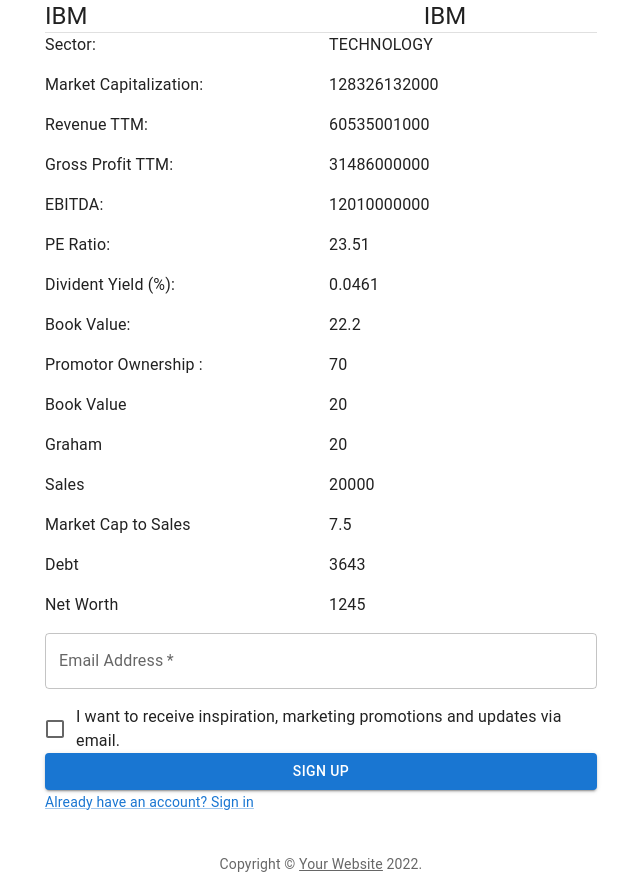
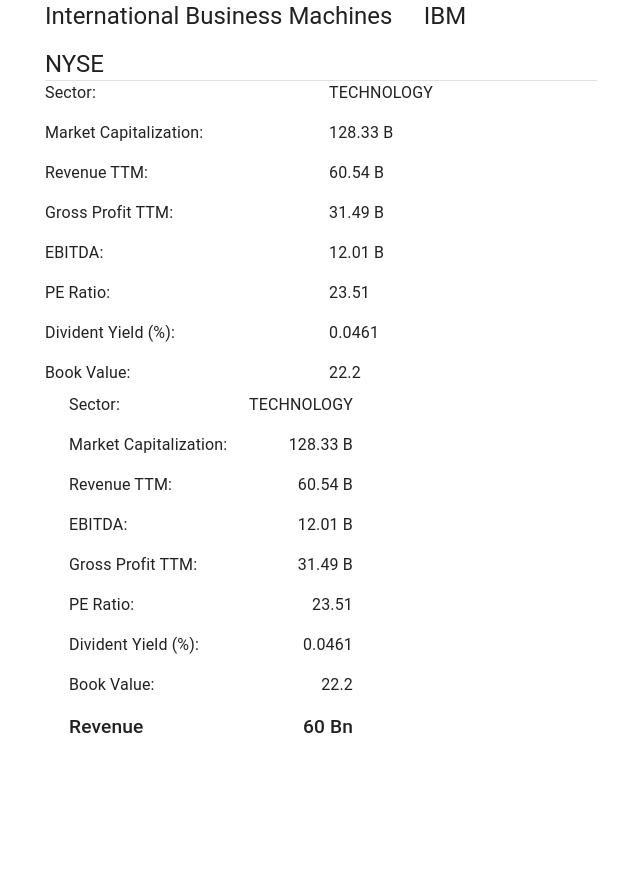
Before and after one commit to kaiwalyag/screener, a React (Create React App) app: page / in a window 1280 px wide. Shown: the whole page, without its empty margins (319-959 px from the left). After the commit the page ends 800 px from the top, so only its background shows below. Built offline with nearby package versions, Linux system fonts and the light colour scheme.

Commit message:
Formatted files with prettier

```diff
--- a/package.json
+++ b/package.json
@@ -38,5 +38,8 @@
       "last 1 firefox version",
       "last 1 safari version"
     ]
+  },
+  "devDependencies": {
+    "prettier": "2.7.1"
   }
 }
--- a/src/App.css
+++ b/src/App.css
@@ -36,3 +36,26 @@
     transform: rotate(360deg);
   }
 }
+
+.mainContainer {
+  display: flex;
+  flex-direction: row;
+  flex-wrap: wrap;
+}
+
+.container2 {
+  display: flex;
+  flex-direction: column;
+  font-size: 1.2rem;
+  width: 300px;
+  margin-left: 1rem;
+  margin-right: 1rem;
+}
+
+.box {
+  display: flex;
+  flex-direction: row;
+  justify-content: space-between;
+  padding: 0.5rem;
+  font-weight: 500;
+}
--- a/src/App.js
+++ b/src/App.js
@@ -1,5 +1,5 @@
-import logo from './logo.svg';
-import './App.css';
+import logo from "./logo.svg";
+import "./App.css";
 import {
   AppBar,
   colors,
@@ -7,7 +7,6 @@
   CssBaseline,
   Typography,
   Container,
-
   Box,
   Grid,
   Button,
@@ -16,112 +15,79 @@
   Checkbox,
   TextField,
   Link,
-  Divider
-} from '@mui/material';
+  Divider,
+} from "@mui/material";
 
-import { styled, createTheme, ThemeProvider } from '@mui/system';
-
+import { styled, createTheme, ThemeProvider } from "@mui/system";
 
 // Create a theme instance.
 
 const company = {
-    "Symbol": "IBM",
-    "AssetType": "Common Stock",
-    "Name": "International Business Machines",
-    "Description": "International Business Machines Corporation (IBM) is an American multinational technology company headquartered in Armonk, New York.",
-    "CIK": "51143",
-    "Exchange": "NYSE",
-    "Currency": "USD",
-    "Country": "USA",
-    "Sector": "TECHNOLOGY",
-    "Industry": "COMPUTER & OFFICE EQUIPMENT",
-    "Address": "1 NEW ORCHARD ROAD, ARMONK, NY, US",
-    "FiscalYearEnd": "December",
-    "LatestQuarter": "2022-09-30",
-    "MarketCapitalization": "128326132000",
-    "EBITDA": "12010000000",
-    "PERatio": "23.51",
-    "PEGRatio": "1.223",
-    "BookValue": "22.2",
-    "DividendPerShare": "6.59",
-    "DividendYield": "0.0461",
-    "EPS": "6.09",
-    "RevenuePerShareTTM": "67.2",
-    "ProfitMargin": "0.0209",
-    "OperatingMarginTTM": "0.115",
-    "ReturnOnAssetsTTM": "0.0322",
-    "ReturnOnEquityTTM": "0.0648",
-    "RevenueTTM": "60535001000",
-    "GrossProfitTTM": "31486000000",
-    "DilutedEPSTTM": "6.09",
-    "QuarterlyEarningsGrowthYOY": "0.041",
-    "QuarterlyRevenueGrowthYOY": "0.065",
-    "AnalystTargetPrice": "139.96",
-    "TrailingPE": "23.51",
-    "ForwardPE": "14.9",
-    "PriceToSalesRatioTTM": "2.12",
-    "PriceToBookRatio": "6.45",
-    "EVToRevenue": "2.869",
-    "EVToEBITDA": "24.94",
-    "Beta": "0.877",
+  Symbol: "IBM",
+  AssetType: "Common Stock",
+  Name: "International Business Machines",
+  Description:
+    "International Business Machines Corporation (IBM) is an American multinational technology company headquartered in Armonk, New York.",
+  CIK: "51143",
+  Exchange: "NYSE",
+  Currency: "USD",
+  Country: "USA",
+  Sector: "TECHNOLOGY",
+  Industry: "COMPUTER & OFFICE EQUIPMENT",
+  Address: "1 NEW ORCHARD ROAD, ARMONK, NY, US",
+  FiscalYearEnd: "December",
+  LatestQuarter: "2022-09-30",
+  MarketCapitalization: "128326132000",
+  EBITDA: "12010000000",
+  PERatio: "23.51",
+  PEGRatio: "1.223",
+  BookValue: "22.2",
+  DividendPerShare: "6.59",
+  DividendYield: "0.0461",
+  EPS: "6.09",
+  RevenuePerShareTTM: "67.2",
+  ProfitMargin: "0.0209",
+  OperatingMarginTTM: "0.115",
+  ReturnOnAssetsTTM: "0.0322",
+  ReturnOnEquityTTM: "0.0648",
+  RevenueTTM: "60535001000",
+  GrossProfitTTM: "31486000000",
+  DilutedEPSTTM: "6.09",
+  QuarterlyEarningsGrowthYOY: "0.041",
+  QuarterlyRevenueGrowthYOY: "0.065",
+  AnalystTargetPrice: "139.96",
+  TrailingPE: "23.51",
+  ForwardPE: "14.9",
+  PriceToSalesRatioTTM: "2.12",
+  PriceToBookRatio: "6.45",
+  EVToRevenue: "2.869",
+  EVToEBITDA: "24.94",
+  Beta: "0.877",
   "52WeekHigh": "144.13",
   "52WeekLow": "109.15",
   "50DayMovingAverage": "128.1",
   "200DayMovingAverage": "131.68",
-    "SharesOutstanding": "896320000",
-    "DividendDate": "2022-12-10",
-    "ExDividendDate": "2022-11-09"
-}
+  SharesOutstanding: "896320000",
+  DividendDate: "2022-12-10",
+  ExDividendDate: "2022-11-09",
+};
 
 const theme = createTheme({
   palette: {
     primary: {
-      main: "#42c2db"
+      main: "#42c2db",
     },
     secondary: {
-      main: "#19857b"
+      main: "#19857b",
     },
     error: {
-      main: colors.red.A400
+      main: colors.red.A400,
     },
     background: {
-      default: "#fff"
-    }
-  }
+      default: "#fff",
+    },
+  },
 });
-
-
-
-// const useStyles = makeStyles((theme) => ({
-//   paper: {
-//     marginTop: theme.spacing(8),
-//     display: "flex",
-//     flexDirection: "column",
-//     alignItems: "center"
-//   },
-//   avatar: {
-//     margin: theme.spacing(1),
-//     backgroundColor: theme.palette.secondary.main
-//   },
-//   form: {
-//     width: "100%", // Fix IE 11 issue.
-//     marginTop: theme.spacing(3),
-//     fontSize: 16
-//   },
-//   submit: {
-//     margin: theme.spacing(3, 0, 2)
-//   },
-//   stockName: {
-//     fontWeight: 700,
-//     color: '#33ab9f'
-//   },
-//   key: {
-//     fontWeight: 700
-//   },
-//   value: {
-//     fontWeight: 600
-//   }
-// }));
 
 function Copyright() {
   return (
@@ -136,6 +102,19 @@
   );
 }
 
+function convertToCurrency(labelValue) {
+  // Nine Zeroes for Billions
+  return Math.abs(Number(labelValue)) >= 1.0e9
+    ? (Math.abs(Number(labelValue)) / 1.0e9).toFixed(2) + " B"
+    : // Six Zeroes for Millions
+    Math.abs(Number(labelValue)) >= 1.0e6
+    ? (Math.abs(Number(labelValue)) / 1.0e6).toFixed(2) + " M"
+    : // Three Zeroes for Thousands
+    Math.abs(Number(labelValue)) >= 1.0e3
+    ? (Math.abs(Number(labelValue)) / 1.0e3).toFixed(2) + " K"
+    : Math.abs(Number(labelValue));
+}
+
 function App() {
   //const classes = useStyles();
 
@@ -146,164 +125,143 @@
         <Grid container spacing={2}>
           <Grid item xs={6} md={8}>
             <Typography component="h1" variant="h5">
-              IBM
+              {company.Name}
             </Typography>
           </Grid>
           <Grid item xs={6} md={4}>
             <Typography component="h1" variant="h5">
-            IBM
+              {company.Symbol}
+            </Typography>
+          </Grid>
+          <Grid item xs={6} md={4}>
+            <Typography component="h1" variant="h5">
+              {company.Exchange}
             </Typography>
           </Grid>
         </Grid>
-        <Divider  />
+        <Divider />
         <div>
           <Grid container spacing={2}>
-
-
             <Grid item xs={12} sm={6}>
               <Typography>Sector:</Typography>
             </Grid>
             <Grid item xs={12} sm={6}>
-              <Typography >{company.Sector}</Typography>
+              <Typography>{company.Sector}</Typography>
             </Grid>
 
             <Grid item xs={12} sm={6}>
-              <Typography >Market Capitalization:</Typography>
+              <Typography>Market Capitalization:</Typography>
             </Grid>
             <Grid item xs={12} sm={6}>
-              <Typography >{company.MarketCapitalization}</Typography>
+              <Typography>
+                {convertToCurrency(company.MarketCapitalization)}
+              </Typography>
             </Grid>
 
             <Grid item xs={12} sm={6}>
-              <Typography >Revenue TTM:</Typography>
+              <Typography>Revenue TTM:</Typography>
             </Grid>
             <Grid item xs={12} sm={6}>
-              <Typography >{company.RevenueTTM}</Typography>
+              <Typography>{convertToCurrency(company.RevenueTTM)}</Typography>
             </Grid>
 
             <Grid item xs={12} sm={6}>
-              <Typography >Gross Profit TTM:</Typography>
+              <Typography>Gross Profit TTM:</Typography>
             </Grid>
             <Grid item xs={12} sm={6}>
-              <Typography>{company.GrossProfitTTM}</Typography>
+              <Typography>
+                {convertToCurrency(company.GrossProfitTTM)}
+              </Typography>
             </Grid>
 
             <Grid item xs={12} sm={6}>
-              <Typography >EBITDA:</Typography>
+              <Typography>EBITDA:</Typography>
             </Grid>
             <Grid item xs={12} sm={6}>
-              <Typography>{company.EBITDA}</Typography>
+              <Typography>{convertToCurrency(company.EBITDA)}</Typography>
             </Grid>
 
             <Grid item xs={12} sm={6}>
-              <Typography >PE Ratio:</Typography>
+              <Typography>PE Ratio:</Typography>
             </Grid>
             <Grid item xs={12} sm={6}>
               <Typography>{company.PERatio}</Typography>
             </Grid>
 
             <Grid item xs={12} sm={6}>
-              <Typography >
-                Divident Yield (%):
-              </Typography>
+              <Typography>Divident Yield (%):</Typography>
             </Grid>
             <Grid item xs={12} sm={6}>
               <Typography>{company.DividendYield}</Typography>
             </Grid>
 
             <Grid item xs={12} sm={6}>
-              <Typography >Book Value:</Typography>
+              <Typography>Book Value:</Typography>
             </Grid>
             <Grid item xs={12} sm={6}>
               <Typography>{company.BookValue}</Typography>
             </Grid>
-
-            <Grid item xs={12} sm={6}>
-              <Typography >
-                Promotor Ownership :
-              </Typography>
-            </Grid>
-            <Grid item xs={12} sm={6}>
-              <Typography>70</Typography>
-            </Grid>
-            <Grid item xs={12} sm={6}>
-              <Typography >Book Value</Typography>
-            </Grid>
-            <Grid item xs={12} sm={6}>
-              <Typography>20</Typography>
-            </Grid>
-            <Grid item xs={12} sm={6}>
-              <Typography >Graham</Typography>
-            </Grid>
-            <Grid item xs={12} sm={6}>
-              <Typography>20</Typography>
-            </Grid>
-            <Grid item xs={12} sm={6}>
-              <Typography >Sales</Typography>
-            </Grid>
-            <Grid item xs={12} sm={6}>
-              <Typography>20000</Typography>
-            </Grid>
-            <Grid item xs={12} sm={6}>
-              <Typography >
-                Market Cap to Sales
-              </Typography>
-            </Grid>
-            <Grid item xs={12} sm={6}>
-              <Typography>7.5</Typography>
-            </Grid>
-            <Grid item xs={12} sm={6}>
-                <Typography >Debt</Typography>
-              </Grid>
-              <Grid item xs={12} sm={6}>
-                <Typography>3643</Typography>
-              </Grid>
-                          <Grid item xs={12} sm={6}>
-              <Typography >Net Worth</Typography>
-            </Grid>
-            <Grid item xs={12} sm={6}>
-              <Typography>1245</Typography>
-            </Grid>
-            <Grid item xs={12}>
-              <TextField
-                variant="outlined"
-                required
-                fullWidth
-                id="email"
-                label="Email Address"
-                name="email"
-                autoComplete="email"
-              />
-            </Grid>
-            <Grid item xs={12}>
-              <FormControlLabel
-                control={<Checkbox value="allowExtraEmails" color="primary" />}
-                label="I want to receive inspiration, marketing promotions and updates via email."
-              />
-            </Grid>
-          </Grid>
-
-
-          <Button
-            type="submit"
-            fullWidth
-            variant="contained"
-            color="primary"
-          >
-            Sign Up
-          </Button>
-          <Grid container justify="flex-end">
-            <Grid item>
-              <Link href="#" variant="body2">
-                Already have an account? Sign in
-              </Link>
-            </Grid>
           </Grid>
         </div>
       </div>
-      <Box mt={5}>
-        <Copyright />
-      </Box>
+      <div class="mainContainer">
+        <div class="container2" id="container">
+          <div class="box">
+            {" "}
+            <Typography>Sector:</Typography>
+            <span class="value">
+              <Typography>{company.Sector}</Typography>
+            </span>
+          </div>
+          <div class="box">
+            {" "}
+            <Typography>Market Capitalization:</Typography>{" "}
+            <Typography>
+              {convertToCurrency(company.MarketCapitalization)}
+            </Typography>
+          </div>
+          <div class="box">
+            {" "}
+            <Typography>Revenue TTM:</Typography>{" "}
+            <Typography>{convertToCurrency(company.RevenueTTM)}</Typography>
+          </div>
+        </div>
+
+        <div class="container2" id="container">
+          <div class="box">
+            {" "}
+            <Typography>EBITDA:</Typography>
+            <Typography>{convertToCurrency(company.EBITDA)}</Typography>
+          </div>
+          <div class="box">
+            {" "}
+            <Typography>Gross Profit TTM:</Typography>
+            <Typography>{convertToCurrency(company.GrossProfitTTM)}</Typography>
+          </div>
+          <div class="box">
+            {" "}
+            <Typography>PE Ratio:</Typography>{" "}
+            <Typography>{company.PERatio}</Typography>
+          </div>
+        </div>
+
+        <div class="container2" id="container">
+          <div class="box">
+            {" "}
+            <Typography>Divident Yield (%):</Typography>{" "}
+            <Typography>{company.DividendYield}</Typography>
+          </div>
+          <div class="box">
+            {" "}
+            <Typography>Book Value:</Typography>
+            <Typography>{company.BookValue}</Typography>
+          </div>
+          <div class="box">
+            {" "}
+            <span class="key">Revenue </span> <span class="value">60 Bn</span>
+          </div>
+        </div>
+      </div>
     </Container>
   );
 }
--- a/src/Search.js
+++ b/src/Search.js
@@ -12,7 +12,6 @@
     var libraries = this.props.items;
     var searchString = this.state.searchString.trim().toLowerCase();
 
-
     return (
       <div>
         <input
--- a/src/reportWebVitals.js
+++ b/src/reportWebVitals.js
@@ -1,6 +1,6 @@
-const reportWebVitals = onPerfEntry => {
+const reportWebVitals = (onPerfEntry) => {
   if (onPerfEntry && onPerfEntry instanceof Function) {
-    import('web-vitals').then(({ getCLS, getFID, getFCP, getLCP, getTTFB }) => {
+    import("web-vitals").then(({ getCLS, getFID, getFCP, getLCP, getTTFB }) => {
       getCLS(onPerfEntry);
       getFID(onPerfEntry);
       getFCP(onPerfEntry);
```
Also changed, not shown: src/MainDiv.js (+5 -8 lines), src/index.css (+14 -3 lines), src/index.js (+6 -6 lines), src/setupTests.js (+1 -1 lines), 2 other files (tests, documents, lock files or other folders). Lines whose indentation alone changed are shown as unchanged.
